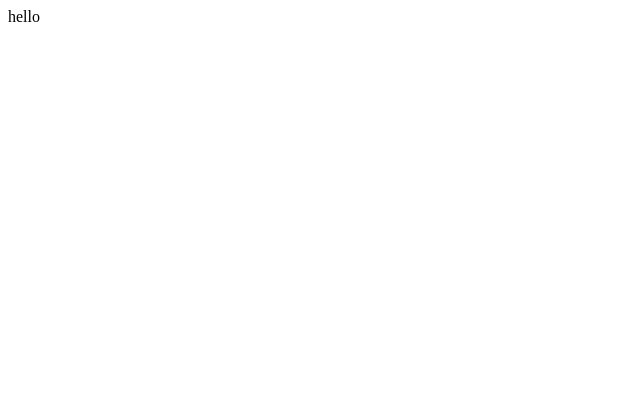
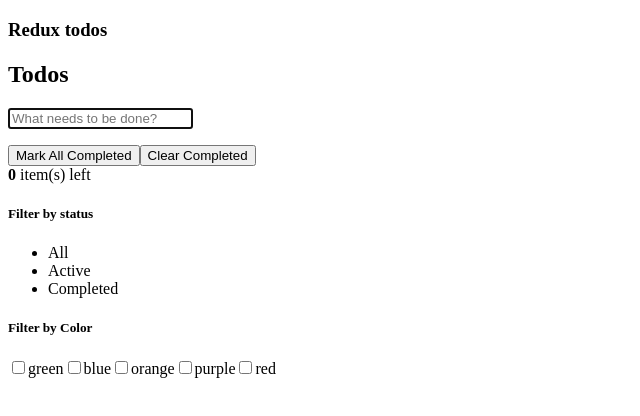
Before and after one commit to agahebeye/redux-todo, a React (Vite) app: page / in a window 1280 px wide. Shown: the top 416 px of the page, without its empty margins (0-640 px from the left). Built offline with nearby package versions, Linux system fonts and the light colour scheme.

Commit message:
create todo list

```diff
--- /dev/null
+++ b/src/Application.jsx
@@ -0,0 +1,25 @@
+import { Header } from "./components/Header";
+import { TodoList } from "./components/todos/TodoList";
+import { Footer } from "./components/Footer";
+
+export function Application() {
+  return (
+    <div className="App">
+      <nav>
+        <section>
+          <h1>Redux todos</h1>
+        </section>
+      </nav>
+      <main>
+        <section className="medium-container">
+          <h2>Todos</h2>
+          <div className="todoapp">
+            <Header />
+            <TodoList />
+            <Footer />
+          </div>
+        </section>
+      </main>
+    </div>
+  );
+}
--- a/src/addons/middleware.js
+++ b/src/addons/middleware.js
@@ -1,7 +1,7 @@
 export function loggerMiddleware(store) {
   return function dispatch(next) {
     return function handleAction(action) {
-      console.log("dispatch", action);
+      //      console.log("dispatch", action);
       return next(action);
     };
   };
--- /dev/null
+++ b/src/components/Footer.jsx
@@ -0,0 +1,147 @@
+import { useSelector, useDispatch } from "react-redux";
+
+import { availableColors } from "./filters/colors";
+import { statusTypes } from "./filters/filtersReducer";
+
+// const RemainingTodos = ({ count }) => {
+//   const suffix = count === 1 ? "" : "s";
+
+//   return (
+//     <divodo-count">
+//       <h5>Remaining Todos</h5>
+//       <strong>{count}</strong> item{suffix} left
+//     </div>
+//   );
+// };
+
+// const StatusFilter = ({ value: status, onChange }) => {
+//   const renderedFilters = Object.keys(statusTypes).map((key) => {
+//     const value = statusTypes[key];
+//     const handleClick = () => onChange(value);
+//     constvalue === status ? "selected" : "";
+
+//     return (
+//       <li key={value}>
+//         <buttonnClick={handleClick}>
+//           {key}
+//         </button>
+//       </li>
+//     );
+//   });
+
+//   return (
+//     <divilters statusFilters">
+//       <h5>Filter by statusTypes</h5>
+//       <ul>{renderedFilters}</ul>
+//     </div>
+//   );
+// };
+
+// const ColorFilters = ({ value: colors, onChange }) => {
+//   const renderedColors = availableColors.map((color) => {
+//     const checked = colors.includes(color);
+//     const handleChange = () => {
+//       const changeType = checked ? "removed" : "added";
+//       onChange(color, changeType);
+//     };
+
+//     return (
+//       <label key={color}>
+//         <input
+//           type="checkbox"
+//           name={color}
+//           checked={checked}
+//           onChange={handleChange}
+//         />
+//         <span
+//          olor-block"
+//           style={{
+//             backgroundColor: color,
+//           }}
+//         ></span>
+//         {color}
+//       </label>
+//     );
+//   });
+
+//   return (
+//     <divilters colorFilters">
+//       <h5>Filter by Color</h5>
+//       <formolorSelection">{renderedColors}</form>
+//     </div>
+//   );
+// };
+
+export function Footer() {
+  const dispatch = useDispatch();
+
+  const todosRemaining = useSelector((state) => {
+    const uncompletedTodos = state.todos.filter((todo) => !todo.completed);
+    return uncompletedTodos.length;
+  });
+
+  const { colors } = useSelector((state) => state.filters);
+
+  return (
+    <footer>
+      <div>
+        <button onClick={() => dispatch({ type: "todos/markAllCompleted" })}>
+          Mark All Completed
+        </button>
+        <button onClick={() => dispatch({ type: "clearCompleted" })}>
+          Clear Completed
+        </button>
+      </div>
+
+      <div>
+        <strong>{todosRemaining}</strong> item(s) left
+      </div>
+
+      <div>
+        <h5>Filter by status</h5>
+        <ul>
+          {Object.keys(statusTypes).map((key) => {
+            const value = statusTypes[key];
+            return (
+              <li
+                key={value}
+                onClick={() =>
+                  dispatch({ type: "filters/statusChanged", payload: value })
+                }
+              >
+                {key}
+              </li>
+            );
+          })}
+        </ul>
+      </div>
+
+      <div>
+        <h5>Filter by Color</h5>
+        <form>
+          {availableColors.map((color) => {
+            const checked = colors.includes(color);
+            return (
+              <label key={color}>
+                <input
+                  type="checkbox"
+                  name={color}
+                  onChange={() =>
+                    dispatch({
+                      type: "filters/colorChanged",
+                      payload: {
+                        color,
+                        changedType: checked ? "removed" : "added",
+                      },
+                    })
+                  }
+                />
+                {color}
+              </label>
+            );
+          })}
+        </form>
+      </div>
+    </footer>
+  );
+}
--- a/src/components/Header.js
+++ b/src/components/Header.jsx
@@ -10,7 +10,7 @@ export function Header() {
   const handleKeyDown = (e) => {
     const value = e.target.value.trim();
     if (e.key === "Enter" && value) {
-      dispatch({ type: "todos/todoAdded", payload: value });
+      dispatch({ type: "todos/added", payload: value });
       setText("");
     }
   };
--- /dev/null
+++ b/src/components/filters/colors.js
@@ -0,0 +1 @@
+export const availableColors = ["green", "blue", "orange", "purple", "red"];
--- a/src/components/filters/filtersReducer.js
+++ b/src/components/filters/filtersReducer.js
@@ -1,12 +1,50 @@
-export function filtersReducer(state = {}, action) {
-  const { type, payload } = action;
+export const statusTypes = {
+  All: "all",
+  Active: "active",
+  Completed: "completed",
+};
 
-  switch (type) {
+const initialState = {
+  status: statusTypes.All,
+  colors: [],
+};
+
+export function filtersReducer(state = initialState, action) {
+  switch (action.type) {
     case "filters/statusChanged":
       return {
-        ...state.filters,
-        status: payload,
+        ...state,
+        status: action.payload,
       };
+
+    case "filters/colorChanged": {
+      let { color, changedType } = action.payload;
+      const { colors } = state;
+
+      switch (changedType) {
+        case "added": {
+          if (colors.includes(color)) {
+            return state;
+          }
+
+          return {
+            ...state,
+            colors: state.colors.concat(color),
+          };
+        }
+
+        case "removed": {
+          return {
+            ...state,
+            colors: state.colors.filter(
+              (existingColor) => existingColor !== color
+            ),
+          };
+        }
+        default:
+          return state;
+      }
+    }
 
     default:
       return state;
--- /dev/null
+++ b/src/components/todos/TodoList.jsx
@@ -0,0 +1,11 @@
+import { useSelector } from "react-redux";
+import { TodoListItem } from "./TodoListItem";
+
+export function TodoList() {
+  const todos = useSelector((state) => state.todos);
+  const todosElements = todos.map((todo) => (
+    <TodoListItem key={todo.id} id={todo.id} />
+  ));
+
+  return <ul>{todosElements}</ul>;
+}
--- /dev/null
+++ b/src/components/todos/TodoListItem.jsx
@@ -0,0 +1,57 @@
+import React from "react";
+import { useSelector, useDispatch } from "react-redux";
+
+import { availableColors } from "../filters/colors";
+
+export function TodoListItem(props) {
+  const dispatch = useDispatch();
+
+  const todo = useSelector((state) => {
+    return state.todos.find((todo) => todo.id === props.id);
+  });
+
+  console.log(todo);
+
+  return (
+    <li>
+      <div>
+        <div>
+          <input
+            id="done"
+            type="checkbox"
+            checked={todo.done}
+            onChange={() =>
+              dispatch({ type: "todos/toggled", payload: todo.id })
+            }
+          />
+          <label htmlFor="done">{todo.text}</label>
+        </div>
+
+        <div>
+          <select
+            value={todo?.color}
+            onChange={(e) =>
+              dispatch({
+                type: "todos/colorSelected",
+                payload: { todoId: todo.id, color: e.target.value },
+              })
+            }
+          >
+            <option value=""></option>
+            {availableColors.map((color) => (
+              <option key={color}>{color}</option>
+            ))}
+          </select>
+          <button
+            className="destroy"
+            onClick={() =>
+              dispatch({ type: "todos/deleted", payload: todo.id })
+            }
+          >
+            delete
+          </button>
+        </div>
+      </div>
+    </li>
+  );
+}
--- a/src/components/todos/todosReducer.js
+++ b/src/components/todos/todosReducer.js
@@ -1,6 +1,3 @@
-const nextTodoId = (todos) =>
-  todos.reduce((todo, curr) => Math.max(todo.id, curr), -1) + 1;
-
 export function todosReducer(state = [], action) {
   const { type, payload } = action;
 
@@ -9,7 +6,7 @@ export function todosReducer(state = [], action) {
       return [
         ...state,
         {
-          id: nextTodoId(state) /* Math.random().toString().substring(2, 9) */,
+          id: Math.random().toString().substring(2, 9),
           text: payload,
           done: false,
         },
@@ -24,6 +21,34 @@ export function todosReducer(state = [], action) {
         return { ...todo, done: !todo.done };
       });
 
+    case "todos/deleted": {
+      return state.filter((todo) => todo.id !== action.payload);
+    }
+
+    case "todos/markAllCompleted": {
+      return state.map((todo) => {
+        return { ...todo, done: true };
+      });
+    }
+
+    case "todos/clearCompleted": {
+      return state.filter((todo) => !todo.done);
+    }
+
+    case "todos/colorSelected": {
+      const { color, todoId } = action.payload;
+      return state.map((todo) => {
+        if (todo.id !== todoId) {
+          return todo;
+        }
+
+        return {
+          ...todo,
+          color,
+        };
+      });
+    }
+
     default:
       return state;
   }
--- a/src/index.jsx
+++ b/src/index.jsx
@@ -1,18 +1,14 @@
 import React from "react";
 import { createRoot } from "react-dom/client";
+import { Provider } from "react-redux";
+import { Application } from "./Application";
 
 import { store } from "./store";
 
-console.log("Initial state", store.getState());
-
-store.dispatch({
-  type: "todos/added",
-  payload: "Let us learn Redux the modern way.",
-});
-
-
 createRoot(document.getElementById("root")).render(
   <React.StrictMode>
-    <div>hello</div>
+    <Provider store={store}>
+      <Application />
+    </Provider>
   </React.StrictMode>
 );
--- a/src/reducer.js
+++ b/src/reducer.js
@@ -1,14 +1,6 @@
 import { combineReducers } from "redux";
 import { todosReducer } from "./components/todos/todosReducer";
 import { filtersReducer } from "./components/filters/filtersReducer";
-
-export const initialState = {
-  todos: [],
-  filters: {
-    colors: [],
-    status: "active",
-  },
-};
 
 export const reducer = combineReducers({
   todos: todosReducer,
```
Also changed, not shown: src/components/todos/TodoList.js (deleted, +0 -8 lines).
